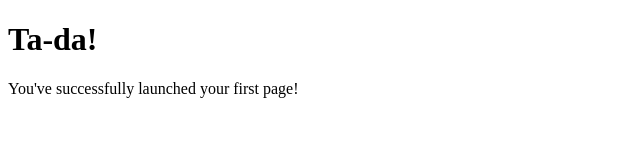
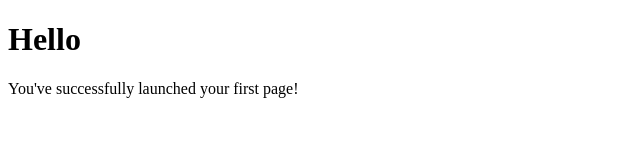
Before and after one commit to OliviaDackombe/OliviaDackombe.GitHub.io, a plain HTML site: page index.html in a window 1280 px wide. Shown: the full height of the page, 0-640 px from the left. Drawn offline with Linux system fonts and the light colour scheme.

Commit message:
Added Title

```diff
--- a/index.html
+++ b/index.html
@@ -1,7 +1,7 @@
 <!DOCTYPE html>
 <html>
 	<body>
-		<h1>Ta-da!</h1>
+		<h1>Hello</h1>
 		<p>You've successfully launched your first page!</p>
 	</body>
 </html>
```
